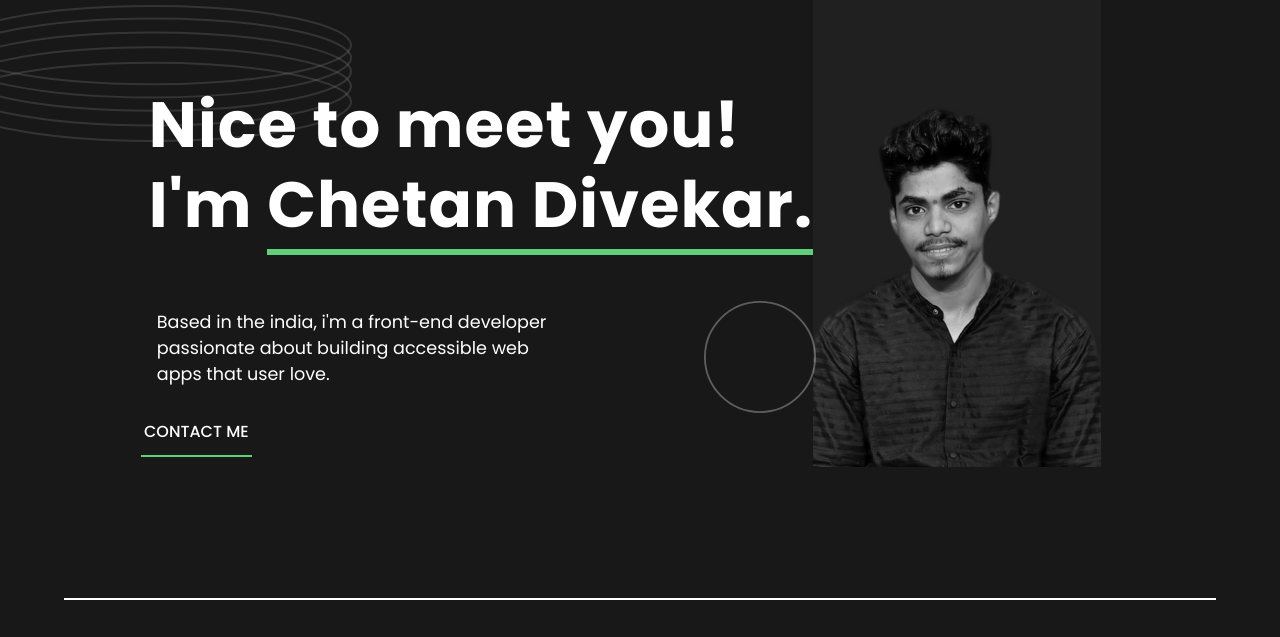
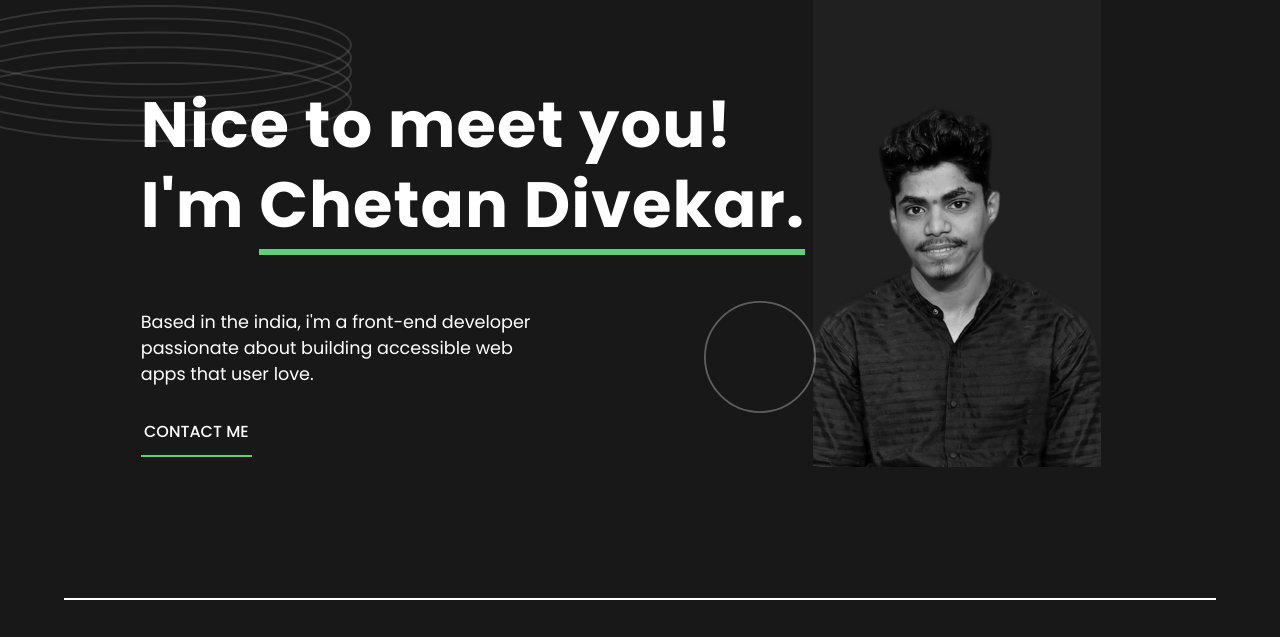
Before and after one commit to chetandivekar/chetan, a plain HTML site: page index.html in a window 1280 px wide. Shown: the part 99-736 px from the top of the page. Drawn offline with Linux system fonts and the light colour scheme.

Commit message:
css updated

```diff
--- a/style.css
+++ b/style.css
@@ -86,7 +86,6 @@ body{
     font-size: 2rem;
     font-weight: 700;
     margin: 4rem 0 0  0;
-    padding: 0 0.5rem;
 }
 
 .name p span{
@@ -97,7 +96,6 @@ body{
     font-size: 0.9rem;
     text-align: center;
     margin: 4rem 0 0 0 ;
-    padding: 0 1rem;
 }
 
 button:hover{
```
